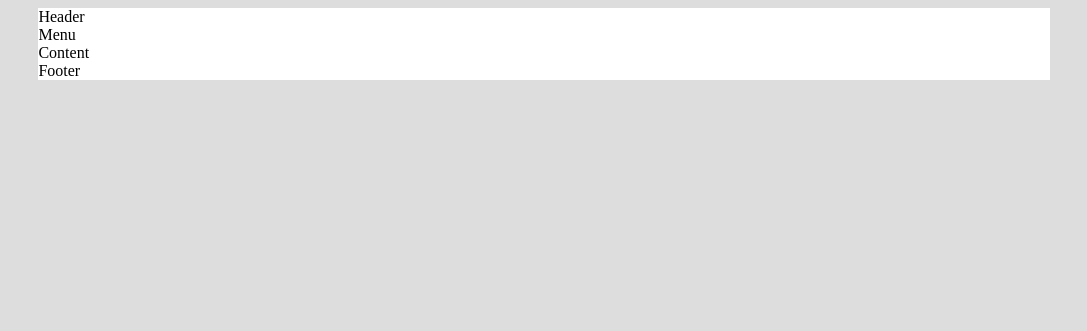
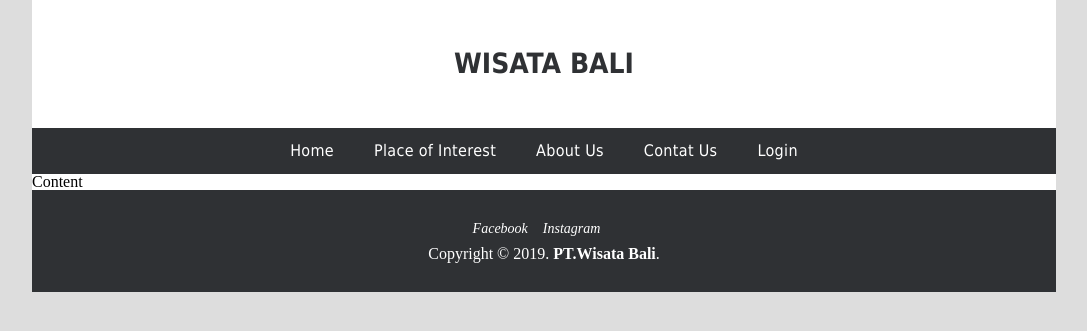
Before and after one commit to andrenata/latihanwebdasar2, a PHP site: page / in a window 1280 px wide. Shown: the top 331 px of the page, without its empty margins (96-1183 px from the left). Run offline with PHP 8.4, Linux system fonts and the light colour scheme.

Commit message:
file baru

```diff
--- a/css/style.css
+++ b/css/style.css
@@ -7,3 +7,86 @@ body {
 	margin: 0 auto;
 	background-color: #fff;
 }
+
+/*HEADER*/
+.header {
+	padding: 50px;
+}
+
+.header .logo {
+	text-align: center;
+}
+
+.header .logo a {
+	text-decoration: none;
+}
+
+.header .logo a h1 {
+	font-size: 28px;
+	font-weight: bold;
+	color: #2f3134;
+	font-family: "Tahoma", Arial, sans-serif;
+}
+
+/*MENU*/
+.menu { background-color: #2f3134; }
+.menu ul li { float: left; }
+.clear { clear: both; }
+.menu ul {
+	/*CSS3*/
+	justify-content: center;
+	display: flex;
+	display: -o-flex;
+	display: -webkit-flex;
+	display: -moz-flex;
+}
+.menu ul li a {
+	color: #fff;
+	font-size: 16px;
+	text-decoration: none;
+	padding: 15px 20px;
+	display: inline-block;
+	font-family: "Tahoma", Arial, sans-serif;
+	letter-spacing: 0.02em;
+
+	transition: background-color 0.2s ease-in-out;
+}
+.menu ul li a:hover {
+	background-color: red;
+}
+
+/*FOOTER*/
+.footer {
+	background-color: #2f3134;
+	text-align: center;
+	padding: 30px;
+	color: #fff;
+}
+
+.footer ul.social-media {
+	/*CSS3 FOR CENTER*/
+	justify-content: center;
+	display: flex;
+	display: -o-flex;
+	display: -webkit-flex;
+	display: -moz-flex;
+
+	margin-bottom: 10px;
+}
+
+.footer ul.social-media li {
+	float: left;
+	padding-right: 15px;
+}
+.footer ul.social-media li a {
+	color: #fff;
+	text-decoration: none;
+	font-size: 14px;
+	font-style: italic;
+}
+
+.footer p a {
+	color: #fff;
+	text-decoration: none;
+	font-weight: bold;
+}
--- a/index.html
+++ b/index.html
@@ -3,17 +3,75 @@
 <head>
 	<meta charset="UTF-8">
 	<title>Latihan Web Dasar - STMIK Denpasar</title>
+	<link rel="stylesheet" href="css/reset.css">
 	<link rel="stylesheet" href="css/style.css">
+
 </head>
 <body>
 
 	<div class="container">
-		<div class="header">Header</div> <!-- endHeader -->
+		<!-- HEADER HERE -->
+		<div class="header">
+			<div class="logo">
+				<a href=""><h1>WISATA BALI</h1></a>
+			</div> <!-- end logo -->
+		</div> <!-- endHeader -->
 
-		<div class="menu">Menu</div> <!-- endMenu -->
+		<!-- MENU HERE -->
+		<div class="menu">
+			<ul>
+				<li><a href="">Home</a></li>
+				<li><a href="">Place of Interest</a></li>
+				<li><a href="">About Us</a></li>
+				<li><a href="">Contat Us</a></li>
+				<li><a href="">Login</a></li>
+			</ul>
+			<div class="clear"></div>
+		</div> <!-- endMenu -->
+
+
 		<div class="content">Content</div> <!-- endContent -->
-		<div class="footer">Footer</div> <!-- endFooter -->
+
+		<!-- FOOTER HERE -->
+		<div class="footer">
+			<ul class="social-media">
+				<li>
+					<a href="https://facebook.com" target="_blank">Facebook</a>
+				</li>
+				<li>
+					<a href="https://instagram.com" target="_blank">Instagram</a>
+				</li>
+			</ul>
+
+			<div class="clear"></div>
+
+			<p>Copyright &copy; 2019. <a href="">PT.Wisata Bali</a>.</p>
+		</div> <!-- endFooter -->
+
 	</div> <!-- endContainer -->
+
+
+
+
+
+
+
+
+
+
+
+
+
+
+
+
+
+
+
+
+
+
+
 
 
 </body>
```
